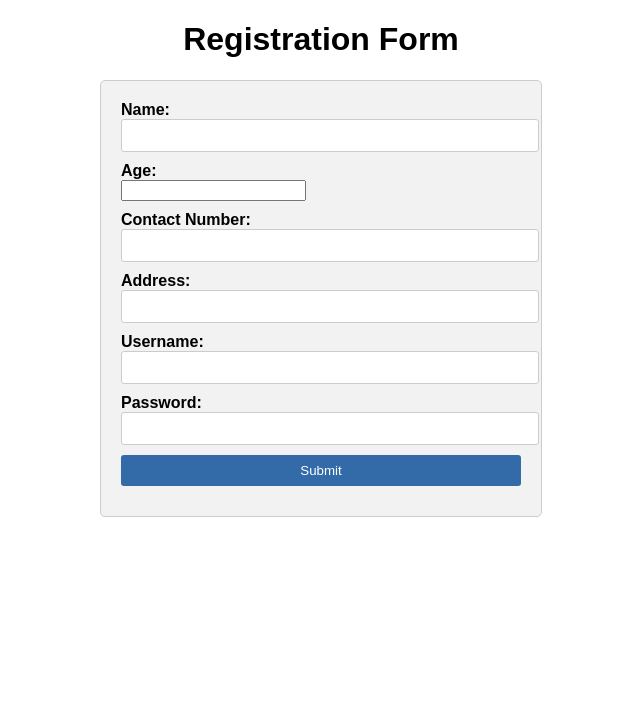
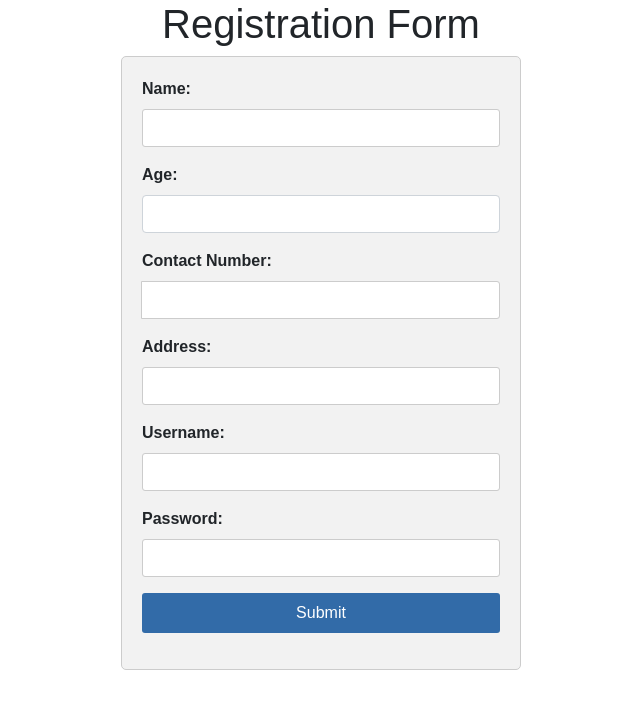
Before and after one commit to Mats100/bdms, a Flask app: page /admin/register in a window 1280 px wide. Shown: the top 709 px of the page, without its empty margins (319-959 px from the left). Run offline with Flask 3, Linux system fonts and the light colour scheme; some libraries are stand-ins or nearby versions.

Commit message:
new changes

```diff
--- a/blood_donor_app2/blood_donor_app/app/admin.py
+++ b/blood_donor_app2/blood_donor_app/app/admin.py
@@ -117,5 +117,6 @@ def password_change():
 @bp.route('/logout')
 def logout():
     session.pop('admin_id', None)
+    session.clear()
     flash('Logged out successfully!', 'success')
     return redirect(url_for('admin.login'))
--- a/blood_donor_app2/blood_donor_app/app/donor.py
+++ b/blood_donor_app2/blood_donor_app/app/donor.py
@@ -162,5 +162,6 @@ def forget_password():
 @bp.route('/logout')
 def logout():
     session.pop('donor_id', None)
+    session.clear()
     flash('Logged out successfully!', 'success')
     return redirect(url_for('donor.login'))
--- a/blood_donor_app2/blood_donor_app/app/forms.py
+++ b/blood_donor_app2/blood_donor_app/app/forms.py
@@ -1,10 +1,23 @@
 import re
 from flask_wtf import FlaskForm
-from wtforms import StringField, SelectField, SubmitField, PasswordField, IntegerField, BooleanField, RadioField, \
+from wtforms import StringField, SelectField, SubmitField, PasswordField, IntegerField, BooleanField, \
     FloatField
-from wtforms.validators import DataRequired, InputRequired, Length, Email, NumberRange
+from wtforms.validators import DataRequired, Length, Email, NumberRange
 from wtforms import ValidationError
 from app.models import Donor, Admin
+
+
+class UniqueUsernameValidator:
+    def __init__(self, message=None):
+        if not message:
+            message = 'Username is already taken'
+        self.message = message
+
+    def __call__(self, form, field):
+        user = Admin.query.filter_by(username=field.data).first()
+        user_2 = Donor.query.filter_by(username=field.data).first()
+        if user and user_2:
+            raise ValidationError(self.message)
 
 
 class PhoneValidator:
@@ -14,7 +27,7 @@ class PhoneValidator:
         self.message = message
 
     def __call__(self, form, field):
-        phone_regex = r"^(?:\+|00)?230\d{8}$"
+        phone_regex = r"^(\+230)?\s?(\d{2})\s?\d{2}\s?\d{2}\s?\d{2}$"
         if not re.match(phone_regex, field.data):
             raise ValidationError(self.message)
 
@@ -24,7 +37,7 @@ class RegisterForm(FlaskForm):
     age = IntegerField('Age', validators=[DataRequired()])
     contact_number = StringField('Contact Number', validators=[DataRequired(), PhoneValidator()])
     address = StringField('Address', validators=[DataRequired()])
-    username = StringField('Username', validators=[DataRequired()])
+    username = StringField('Username', validators=[DataRequired(), UniqueUsernameValidator()])
     password = StringField('Password', validators=[DataRequired()])
     submit = SubmitField('Register')
 
@@ -95,7 +108,7 @@ class DonorDataForm(FlaskForm):
     email = StringField('Email Address', validators=[Email()])
     gender = SelectField('Gender', choices=[('male', 'Male'), ('female', 'Female')], validators=[DataRequired()])
     address = StringField('Address', validators=[DataRequired()])
-    username = StringField('Username', validators=[DataRequired()])
+    username = StringField('Username', validators=[DataRequired(), UniqueUsernameValidator()])
     password = StringField('Password', validators=[DataRequired(), Length(min=8)])
     weight = IntegerField('Weight', validators=[DataRequired()])
     blood_type = SelectField('Blood Group',
@@ -118,6 +131,6 @@ class DonorDataForm(FlaskForm):
 class DonorProfileUpdateForm(FlaskForm):
     name = StringField('Name', validators=[DataRequired()])
     age = IntegerField('Age', validators=[DataRequired(), NumberRange(min=18, max=65)])
-    contact_number = StringField('Contact Number', validators=[DataRequired(),PhoneValidator()])
+    contact_number = StringField('Contact Number', validators=[DataRequired(), PhoneValidator()])
     address = StringField('Address', validators=[DataRequired()])
     submit = SubmitField('Update')
--- a/blood_donor_app2/blood_donor_app/app/models.py
+++ b/blood_donor_app2/blood_donor_app/app/models.py
@@ -44,5 +44,5 @@ class Donor(db.Model):
 class BloodGroup(db.Model):
     __table_args__ = {'extend_existing': True}
     id = db.Column(db.Integer, primary_key=True)
-    group = db.Column(db.String(10), unique=True, nullable=False)
+    group = db.Column(db.String(10), nullable=False)
     quantity = db.Column(db.Integer, nullable=False, default=0)
--- a/blood_donor_app2/blood_donor_app/app/static/donor_dashboard/assets/js/register.js
+++ b/blood_donor_app2/blood_donor_app/app/static/donor_dashboard/assets/js/register.js
@@ -13,7 +13,6 @@
     let haemoglobin = document.getElementById("haemoglobin").value;
     let bloodPressure = document.getElementById("blood_pressure").value;
     let temperature = document.getElementById("temperature").value;
-    const phoneRegex = /^(?:\+|00)?230(\d{8})$/;
 
         if (name === "" || age === "" || contactNumber === "" || email === "" || username === "" || password === "" || address === "" ||
     weight === "" || bloodType === "" || pulseRate === "" || haemoglobin === "" || bloodPressure === "" || temperature === "") {
@@ -32,16 +31,6 @@
     );
     return false;
 }
-        if (!phoneRegex.test(contactNumber))
-            {
-                iziToast.error(
-                    {
-                        title: 'Error',
-                        message: "Contact number must be a valid Mauritius phone number",
-                    }
-                );
-                return false;
-            }
     return true;
 
 }
--- a/blood_donor_app2/blood_donor_app/app/templates/admin/register.html
+++ b/blood_donor_app2/blood_donor_app/app/templates/admin/register.html
@@ -1,9 +1,10 @@
 <!DOCTYPE html>
-<html>
+<html lang="en">
 <head>
     <title>Registration Form</title>
     <meta name="viewport" content="width=device-width, initial-scale=1.0">
-    <link rel="stylesheet" type="text/css" href="{{ url_for('static', filename='plugins/izitoast/css/iziToast.min.css') }}">
+    <link rel="stylesheet" href="{{ url_for('static', filename='plugins/izitoast/css/iziToast.min.css') }}">
+    <link rel="stylesheet" href="https://stackpath.bootstrapcdn.com/bootstrap/4.5.2/css/bootstrap.min.css">
     <style>
         body {
             font-family: Arial, sans-serif;
@@ -65,69 +66,74 @@
     </style>
 </head>
 <body>
-<h1>Registration Form</h1>
+<div class="container">
+    <h1 class="text-center">Registration Form</h1>
     <form method="POST" action="{{ url_for('admin.register_admin') }}" onsubmit="return validateForm()">
         {{ admin_form.csrf_token }}
-    <div>
+        <div class="form-group">
             <label for="name">Name:</label>
-        {{ admin_form.name }}
-        {% if  admin_form.name.errors %}
-            <ul>
-                {% for error in form.name.errors %}
+            {{ admin_form.name(class="form-control") }}
+            {% if admin_form.name.errors %}
+                <ul class="text-danger">
+                    {% for error in admin_form.name.errors %}
                         <li>{{ error }}</li>
                     {% endfor %}
                 </ul>
             {% endif %}
         </div>
-    <div>
+        <div class="form-group">
             <label for="age">Age:</label>
-        {{ admin_form.age }}
+            {{ admin_form.age(class="form-control") }}
             {% if admin_form.age.errors %}
-            <ul>
+                <ul class="text-danger">
                     {% for error in admin_form.age.errors %}
                         <li>{{ error }}</li>
                     {% endfor %}
                 </ul>
             {% endif %}
         </div>
-    <div>
+        <div class="form-group">
             <label for="contact_number">Contact Number:</label>
-        {{ admin_form.contact_number }}
+            <div class="input-group">
+                <div class="input-group-prepend">
+                </div>
+                {{ admin_form.contact_number(class="form-control") }}
+            </div>
             {% if admin_form.contact_number.errors %}
-            <ul>
+                <ul class="text-danger">
                     {% for error in admin_form.contact_number.errors %}
                         <li>{{ error }}</li>
                     {% endfor %}
                 </ul>
             {% endif %}
         </div>
-    <div>
+        <div class="form-group">
             <label for="address">Address:</label>
-        {{ admin_form.address }}
+            {{ admin_form.address(class="form-control") }}
             {% if admin_form.address.errors %}
-            <ul>
+                <ul class="text-danger">
                     {% for error in admin_form.address.errors %}
                         <li>{{ error }}</li>
                     {% endfor %}
                 </ul>
             {% endif %}
         </div>
-    <div>
+        <div class="form-group">
             <label for="username">Username:</label>
-        {{ admin_form.username }}
+            {{ admin_form.username(class="form-control") }}
             {% if admin_form.username.errors %}
-            <ul>
+                <ul class="text-danger">
                     {% for error in admin_form.username.errors %}
                         <li>{{ error }}</li>
                     {% endfor %}
                 </ul>
             {% endif %}
         </div>
-    <div>
+        <div class="form-group">
             <label for="password">Password:</label>
-        {{ admin_form.password }}
+            {{ admin_form.password(class="form-control") }}
             {% if admin_form.password.errors %}
-            <ul>
+                <ul class="text-danger">
                     {% for error in admin_form.password.errors %}
                         <li>{{ error }}</li>
                     {% endfor %}
@@ -135,10 +141,11 @@
             {% endif %}
         </div>
 
-    <div>
-        <input type="submit" value="Submit">
+        <div class="form-group">
+            <input type="submit" class="btn btn-primary" value="Submit">
         </div>
     </form>
+</div>
 <script type="text/javascript" src="{{ url_for('static', filename='admin/assets/js/register.js') }}"></script>
 <script type="text/javascript" src="{{ url_for('static', filename='plugins/izitoast/js/iziToast.min.js') }}"></script>
 </body>
```
Also changed, not shown: blood_donor_app2/blood_donor_app/app/templates/donor_dashboard/register.html (+11 -6 lines), blood_donor_app2/blood_donor_app/instance/blood_donor.db, 1 other file. Lines whose indentation alone changed are shown as unchanged.
